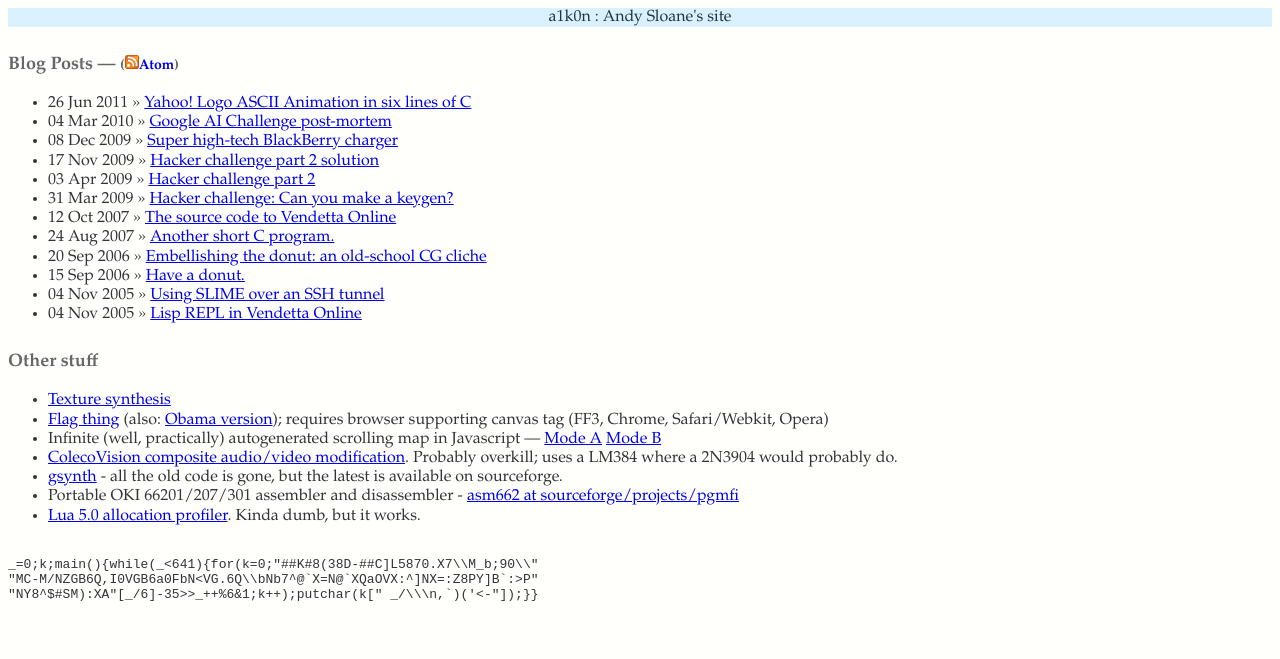
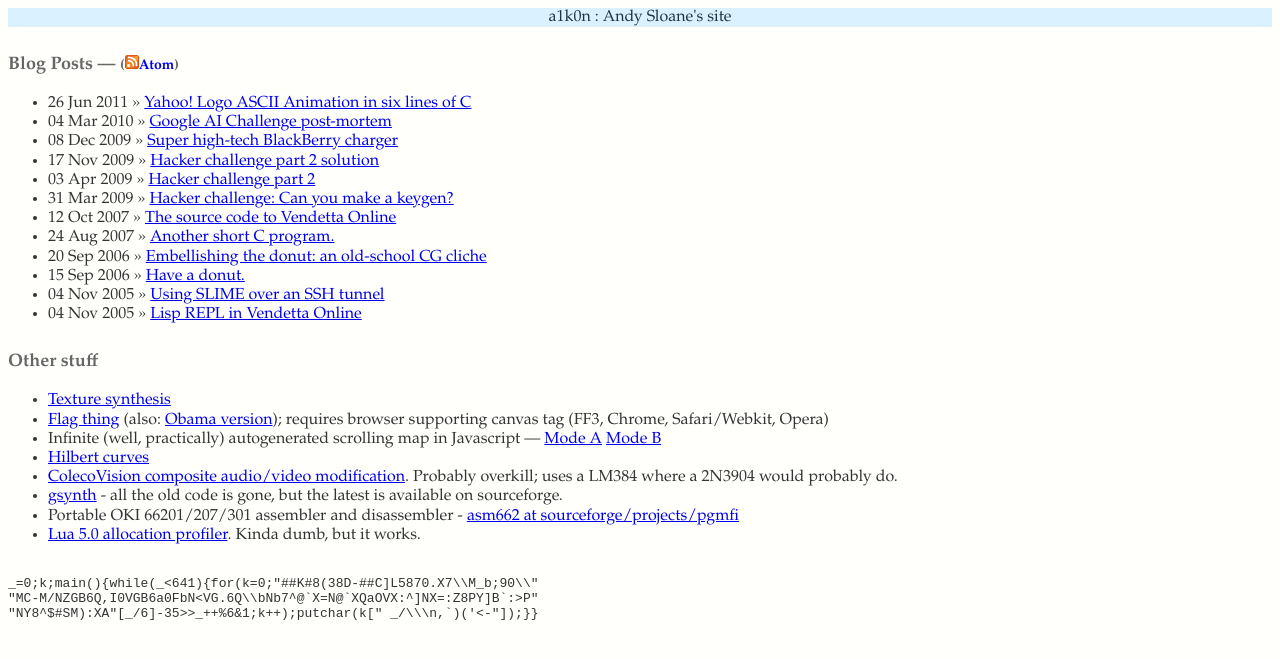
Before and after one commit to a1k0n/a1k0n.github.io, a Jekyll site: the page built from index.html, in a window 1280 px wide. Shown: the top 659 px of the page. Built offline with Jekyll 4.4.1, drawn with Linux system fonts in a browser that asks for light colours.

Commit message:
add Hilbert curve thingy to the index; clarify a little bit

```diff
--- a/code/hilbert.html
+++ b/code/hilbert.html
@@ -41,6 +41,7 @@
 </script>
 
 <body onload="draw()">
+  <p>This draws a 2D <a href="http://en.wikipedia.org/wiki/Hilbert_curve">Hilbert curve</a>.  Pretty straightforward; view source for the javascript code.</p>
   iterations: <input id=N type=number size=1 value=4> <button
     onclick="draw()">update</button>
   <br>
--- a/index.html
+++ b/index.html
@@ -32,6 +32,8 @@
 &mdash; <a
   href="code/jscroll/a/">Mode A</a> <a href="code/jscroll/b/">Mode B</a>
 
+<li><a href="/code/hilbert.html">Hilbert curves</a>
+
 <li><a href="projects/coleco/">ColecoVision composite audio/video
 modification</a>.  Probably overkill; uses a LM384 where a 2N3904
 would probably do.
```
Also changed, not shown: 1 other file.
